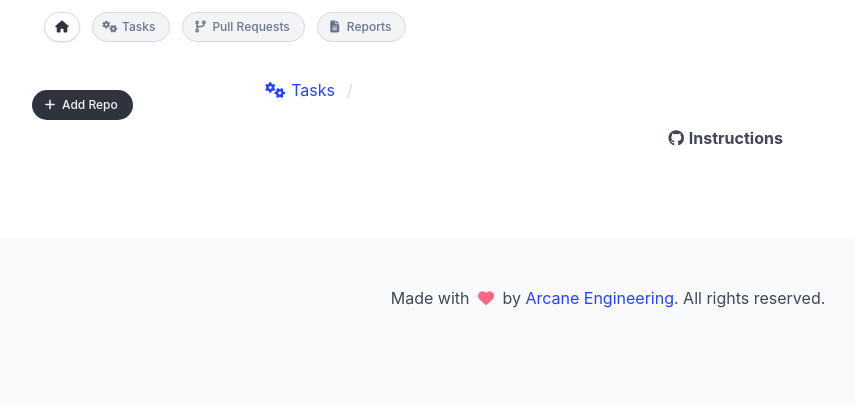
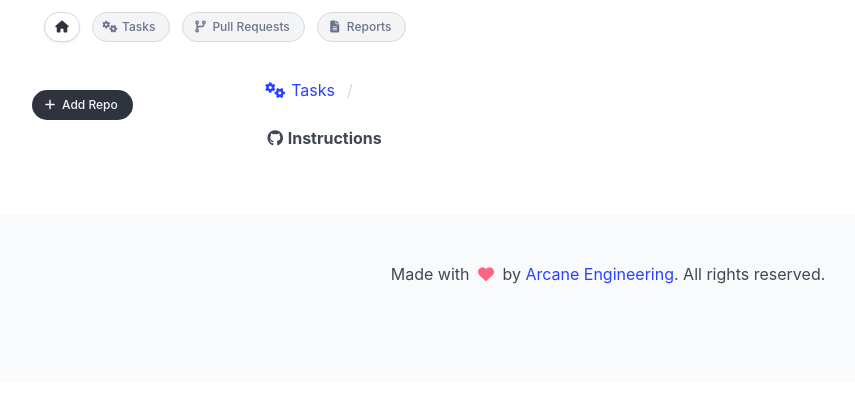
Before and after one commit to arc-eng/studio, a Django app: template tasks/templates/view_task.html in a window 1280 px wide. Shown: the top 405 px of the page, without its empty margins (32-887 px from the left). Run offline with Django 5.2, Linux system fonts and the light colour scheme; the template is opened without the code that fills it, so the values that code supplies are empty; parts of the project's set-up code (start-up, migrations or seed data) failed here and were passed over; some libraries are stand-ins or nearby versions.

```diff
--- a/tasks/templates/view_task.html
+++ b/tasks/templates/view_task.html
@@ -48,7 +48,7 @@
     </nav>
 
 
-    <div class="has-text-centered">
+    <div>
         {% if task.pr_number %}
             <a href="https://github.com/{{ task.github_project }}/pull/{{ task.pr_number }}/files" target="_blank" class="button">
                 <span class="icon is-small"><i class="fab fa-github"></i></span> <span>View Pull Request</span>
@@ -105,11 +105,11 @@
 
 
     <div class="content is-scrollable">
-        <p class="is-size-6 has-text-weight-light has-text-centered">
+        <p class="is-size-6 has-text-weight-light">
             <span class="icon is-small"><i class="fab fa-github"></i></span> <b class="has-text-grey-dark">Instructions</b>
 
         </p>
-        <div class="is-size-7 is-family-monospace p-3">
+        <div class="is-size-7 is-family-monospace">
             {{ task.user_request | safe}}
         </div>
 
```
